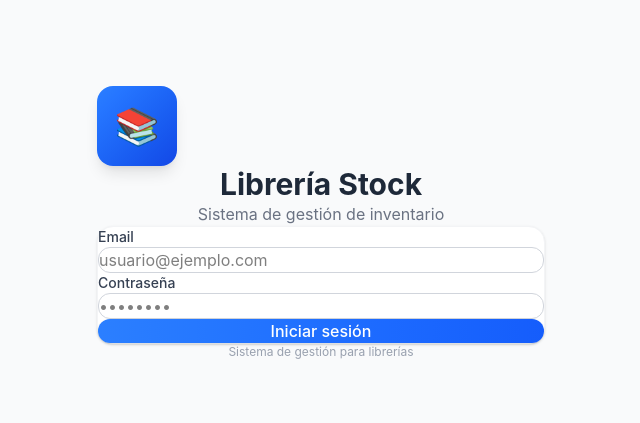
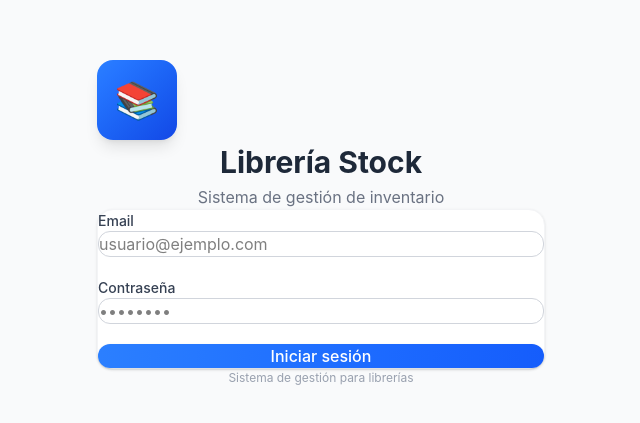
Before and after one commit to CarolinaBadilla/Scribo-stock, a React app in the folder frontend/: page /login in a window 1280 px wide. Shown: the part 177-600 px from the top of the page, without its empty margins (319-959 px from the left). Built offline with nearby package versions, Linux system fonts and the light colour scheme; no server answers; the HTML template or start-up script is replaced by a standard one.

Commit message:
Mejorar margin

```diff
--- a/frontend/src/index.css
+++ b/frontend/src/index.css
@@ -65,3 +65,34 @@ body {
 .hover-shadow-card:hover {
   box-shadow: 0 10px 15px -3px rgb(0 0 0 / 0.08), 0 4px 6px -4px rgb(0 0 0 / 0.08);
 }
+
+/* Aumentar espacio entre todos los elementos */
+* {
+  margin: 0;
+  padding: 0;
+  box-sizing: border-box;
+}
+
+body * {
+  line-height: 1.5;
+}
+
+/* Espacio entre elementos hijos directos */
+.container-page > *,
+main > div > * {
+  margin-bottom: 1.25rem;
+}
+
+.container-page > *:last-child,
+main > div > *:last-child {
+  margin-bottom: 0;
+}
+
+/* Espacio entre elementos de formulario */
+form > * {
+  margin-bottom: 1.25rem;
+}
+
+form > *:last-child {
+  margin-bottom: 0;
+}
```
